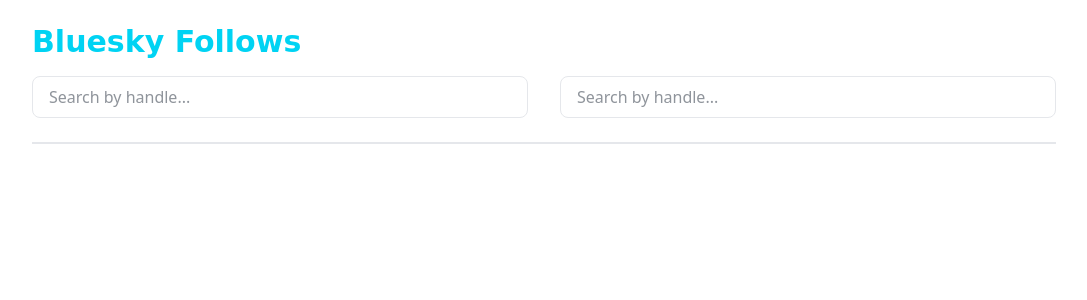
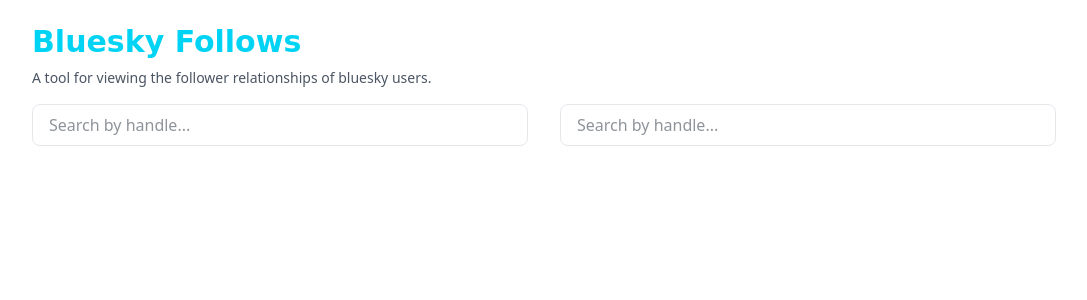
Before and after one commit to tylersayshi/bsky-follows, a React (Vite) app: page / in a window 1280 px wide. Shown: the top 300 px of the page, without its empty margins (96-1183 px from the left). Built offline with nearby package versions, Linux system fonts and the light colour scheme; what @atproto/api would draw is missing.

Commit message:
add description

```diff
--- a/src/App.tsx
+++ b/src/App.tsx
@@ -63,11 +63,13 @@
             <SimilarityScore score={similarityScore} />
           )}
         </div>
+        <p className="mb-2 text-sm" style={{ color: "var(--text-secondary)" }}>
+          A tool for viewing the follower relationships of bluesky users.
+        </p>
 
         {/* User Selection */}
         <div
-          className="grid grid-cols-1 md:grid-cols-2 gap-8 mb-6 pb-6 border-b-2"
-          style={{ borderColor: "var(--border-color)" }}
+          className="grid grid-cols-1 md:grid-cols-2 gap-8 mb-6"
         >
           <div>
             <UserAutocomplete
@@ -219,7 +221,7 @@
             }}
           >
             <h2
-              className="text-lg font-semibold mb-4"
+              className="text-lg font-semibold mb-2"
               style={{ color: "var(--text-primary)" }}
             >
               Results{" "}
```
